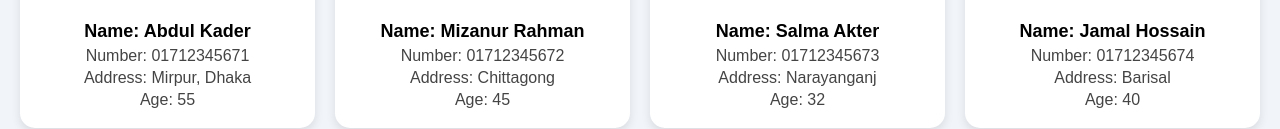
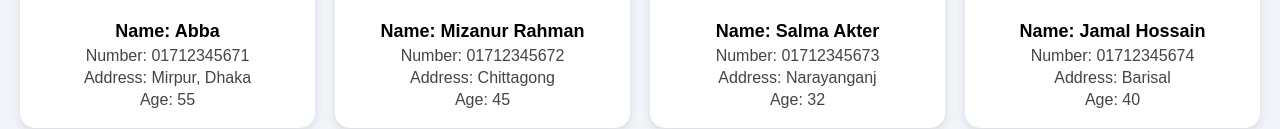
Before and after one commit to mitu61220/Project, a plain HTML site: page patient/patient.html in a window 1280 px wide. Shown: the part 401-530 px from the top of the page. Drawn offline with Linux system fonts and the light colour scheme.

Commit message:
fixed patient name

```diff
--- a/patient/patient.html
+++ b/patient/patient.html
@@ -39,7 +39,7 @@
     <!-- Patient 1-10 -->
     <div class="patient-card">
       <img src="../images/WhatsApp Image 2025-05-02 at 17.06.30_28a9f8f4.jpg" alt="Patient">
-      <h2>Name: Abdul Kader</h2>
+      <h2>Name: Abba</h2>
       <p>Number: 01712345671</p>
       <p>Address: Mirpur, Dhaka</p>
       <p>Age: 55</p>
```
